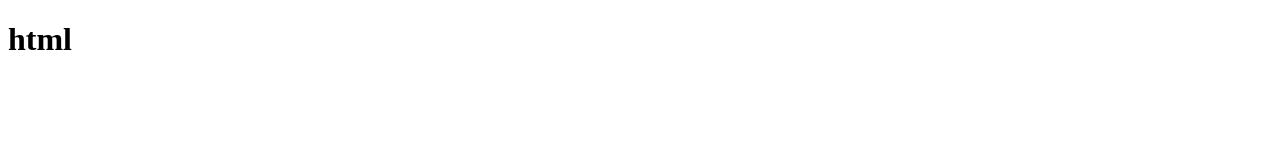
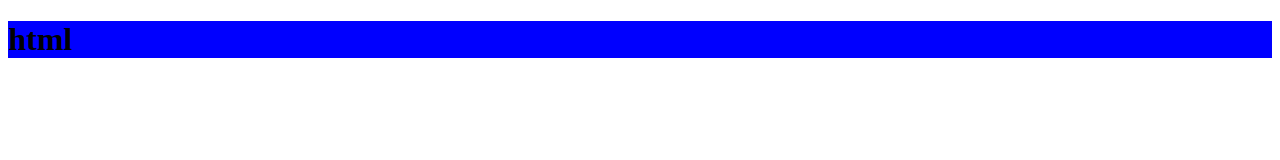
Before and after one commit to sinashahmaleki01/lancer2, a plain HTML site: page index.html in a window 1280 px wide. Drawn offline with Linux system fonts and the light colour scheme.

Commit message:
add css to project

```diff
--- /dev/null
+++ b/index.css
@@ -0,0 +1,3 @@
+h1{
+    background-color: blue;
+}
--- a/index.html
+++ b/index.html
@@ -1,6 +1,7 @@
 <!DOCTYPE html>
 <html lang="en">
 <head>
+    <link rel="stylesheet" href="./index.css">
     <meta charset="UTF-8">
     <meta name="viewport" content="width=device-width, initial-scale=1.0">
     <title>Document</title>
```
